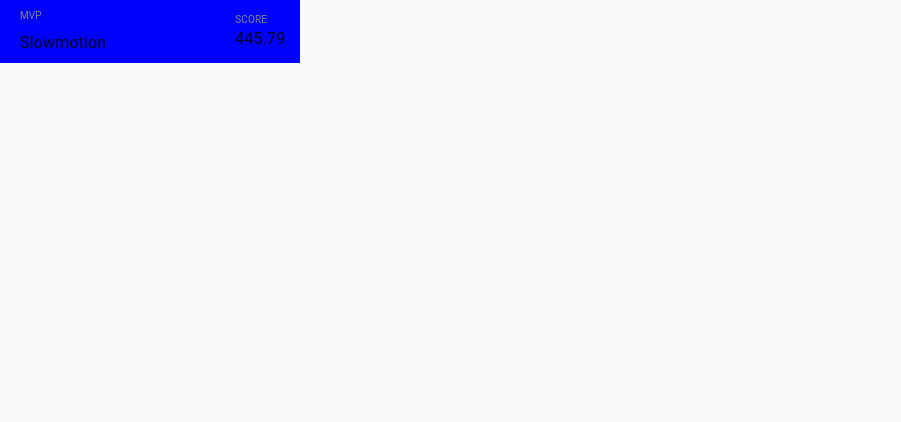
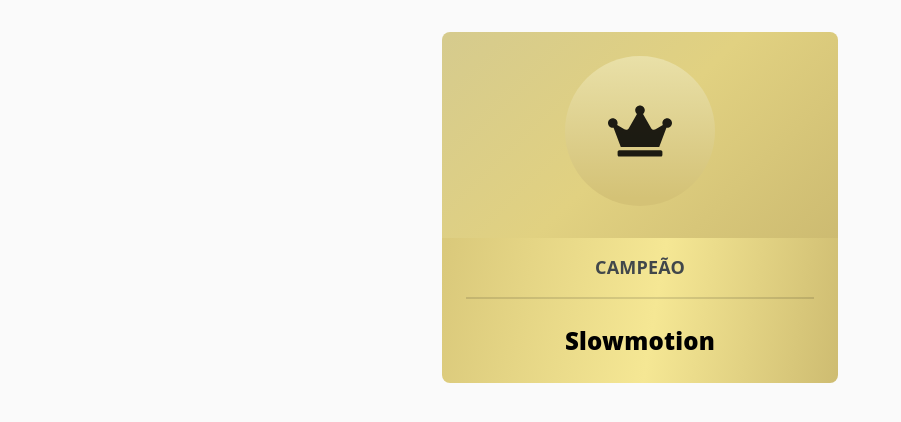
Before and after one commit to fernandolemos92/components, a React (Create React App) app: page / in a window 1280 px wide. Shown: the top 422 px of the page, without its empty margins (0-901 px from the left). Built offline with nearby package versions, Linux system fonts and the light colour scheme.

Commit message:
Champion component was created.

```diff
--- a/src/App.js
+++ b/src/App.js
@@ -9,11 +9,12 @@ import { Radius4BtnPrimary } from "./Components/Radius4BtnPrimary";
 import { Radius4BtnSecondary } from "./Components/Radius4BtnSecondary";
 import { InfoAffiliated } from "./Components/InfoAffiliated";
 import { PostIt } from "./Components/ClinicIdentifier/PostIt";
+import { Champion } from "./Components/ClinicIdentifier/Champion";
 
 function App() {
   return (
     <>
-      <PostIt />
+      <Champion />
       <CssBaseline />
       {/* <InfoPanel /> */}
       {/* <MeshDetails /> */}
--- /dev/null
+++ b/src/Components/ClinicIdentifier/Champion/Champion.jsx
@@ -0,0 +1,30 @@
+import React from "react";
+import { Container, Divider, Grid, Typography } from "@material-ui/core";
+import { FaCrown } from "react-icons/fa";
+import { useStyles } from "./useStyles";
+
+const Champion = () => {
+  const classes = useStyles();
+  return (
+    <>
+      <Container maxWidth={"xs"}>
+        <Grid item container className={classes.root}>
+          <Grid item className={classes.circle}>
+            <FaCrown size={64} className={classes.icon} />
+          </Grid>
+        </Grid>
+        <Grid container className={classes.callContainer}>
+          <Grid item>
+            <Typography className={classes.title}>CAMPEÃO</Typography>
+          </Grid>
+          <Divider style={{ width: "100%", height: "2px" }} />
+          <Grid item>
+            <Typography className={classes.subtitle}>Slowmotion</Typography>
+          </Grid>
+        </Grid>
+      </Container>
+    </>
+  );
+};
+
+export default Champion;
--- /dev/null
+++ b/src/Components/ClinicIdentifier/Champion/index.js
@@ -0,0 +1 @@
+export { default as Champion } from "./Champion";
--- /dev/null
+++ b/src/Components/ClinicIdentifier/Champion/useStyles.js
@@ -0,0 +1,56 @@
+import { makeStyles } from "@material-ui/core";
+
+export const useStyles = makeStyles((theme) => ({
+  root: {
+    display: "flex",
+    position: "relative",
+    padding: "24px 84px 32px 84px",
+    background:
+      "linear-gradient(135.93deg, #D6CB8D 1.79%, #E1D181 49.87%, #CDBB71 100%)",
+    minHeight: "176px",
+    minWidth: "288px",
+    justifyContent: "center",
+    marginTop: "32px",
+    borderRadius: "8px 8px 0px 0px",
+  },
+  circle: {
+    display: "flex",
+    height: "100%",
+    alignItems: "center",
+    justifyContent: "center",
+    background: "linear-gradient(360deg, #D4C276 5.42%, #E9E0A8 100%)",
+    width: "150px",
+    height: "150px",
+    borderRadius: "50%",
+  },
+  icon: {
+    fontSize: "64px",
+    fontWeight: "900",
+    zIndex: 10,
+  },
+  callContainer: {
+    display: "flex",
+    alignItems: "center",
+    justifyContent: "center",
+    background:
+      "linear-gradient(99.33deg, #DAC97B 1.1%, #F5E794 53.64%, #CEBC71 100%)",
+    minWidth: "288px",
+    padding: "0px 24px",
+    flexDirection: "column",
+    borderRadius: "0px 0px 8px 8px",
+  },
+  title: {
+    fontFamily: "Open Sans",
+    fontSize: "18px",
+    color: "#41474B",
+    fontWeight: "700",
+    padding: "16px 0",
+  },
+  subtitle: {
+    fontSize: "24px",
+    fontFamily: "Open Sans",
+    color: "#000",
+    fontWeight: "800",
+    padding: "24px 0",
+  },
+}));
--- a/src/Components/ClinicIdentifier/PostIt/PostIt.jsx
+++ b/src/Components/ClinicIdentifier/PostIt/PostIt.jsx
@@ -11,11 +11,11 @@ const PostIt = () => {
           className={classes.leftContainer}
           item
           container
-          xl={10}
-          lg={10}
-          md={10}
-          sm={10}
-          xs={10}
+          xl={9}
+          lg={9}
+          md={9}
+          sm={9}
+          xs={9}
           spacing={1}
         >
           <Grid
@@ -30,13 +30,21 @@ const PostIt = () => {
             <Typography className={classes.textTitle}>MVP</Typography>
           </Grid>
           <Grid item xl={12} lg={12} md={12} sm={12} xs={12}>
-            <Typography className={classes.textSubtitle}>Slowmotion</Typography>
+            <Typography className={classes.textHero}>Slowmotion</Typography>
           </Grid>
         </Grid>
-        <Grid item xl={2} lg={2} md={2} sm={2} xs={2}>
+        <Grid
+          item
+          className={classes.highlightArea}
+          xl={3}
+          lg={3}
+          md={3}
+          sm={3}
+          xs={3}
+        >
           <Grid item>
             <Typography className={classes.textTitle}>SCORE</Typography>
-            <Typography className={classes.textSubtitle}>445.79</Typography>
+            <Typography className={classes.textScore}>445.79</Typography>
           </Grid>
         </Grid>
       </Grid>
--- a/src/Components/ClinicIdentifier/PostIt/useStyles.js
+++ b/src/Components/ClinicIdentifier/PostIt/useStyles.js
@@ -7,12 +7,36 @@ export const useStyles = makeStyles((theme) => ({
     display: "flex",
     alignItems: "center",
     justifyContent: "center",
-    background: "blue",
+    background: "#fff",
+    borderRadius: "8px",
+    boxShadow: "0px 3px 15px rgba(0,0,0,.16)",
   },
   textTitle: {
     fontFamily: "Roboto",
-    fontSize: "10px",
+    fontSize: "12px",
     fontWeight: "400",
     color: "#848484",
   },
+  textHero: {
+    fontFamily: "Open Sans",
+    fontSize: "24px",
+    fontWeight: "900",
+    color: "#000",
+  },
+  textScore: {
+    textFamily: "Roboto",
+    fontSize: "12px",
+    fontWeight: "900",
+    color: "#000",
+  },
+  highlightArea: {
+    display: "flex",
+    justifyContent: "center",
+    alignItems: "center",
+    background: "#e2e2e2",
+    borderRadius: "8px",
+    height: "54px",
+    width: "54px",
+    padding: "8px 10px",
+  },
 }));
```
